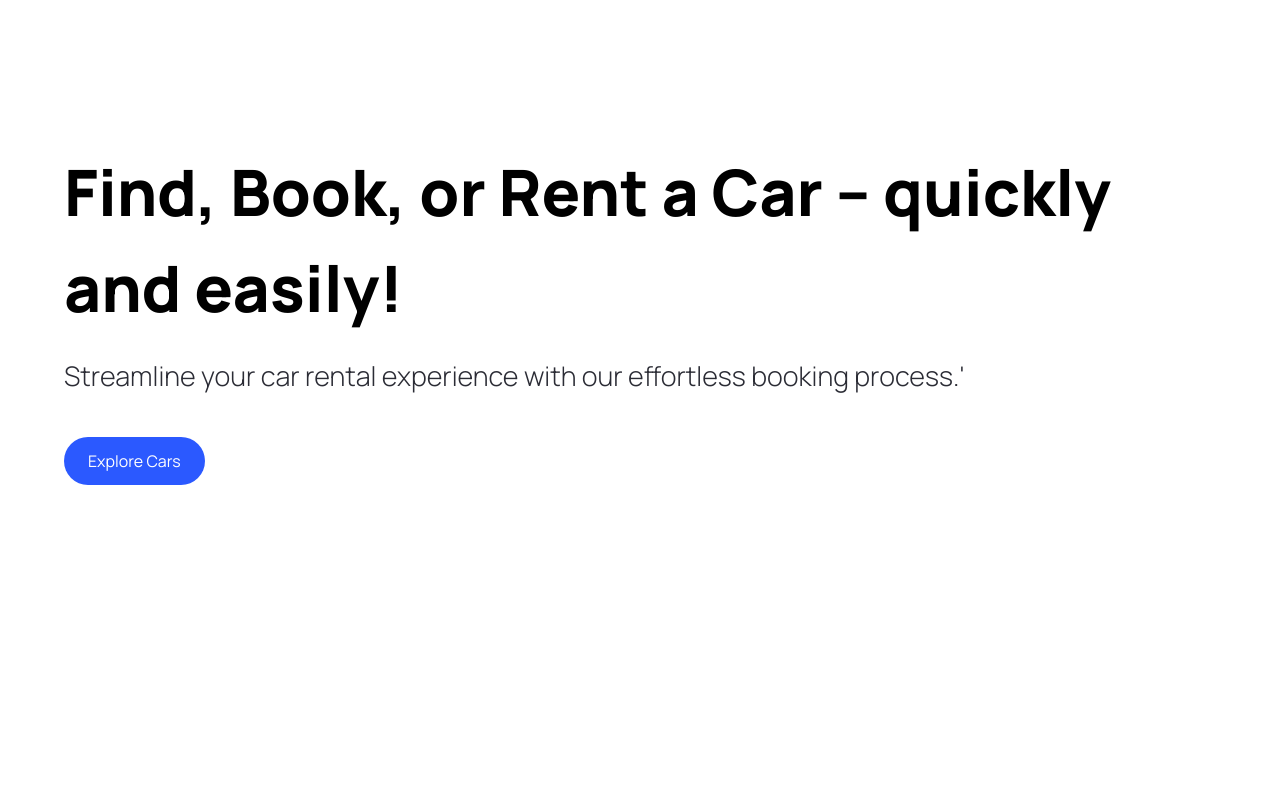
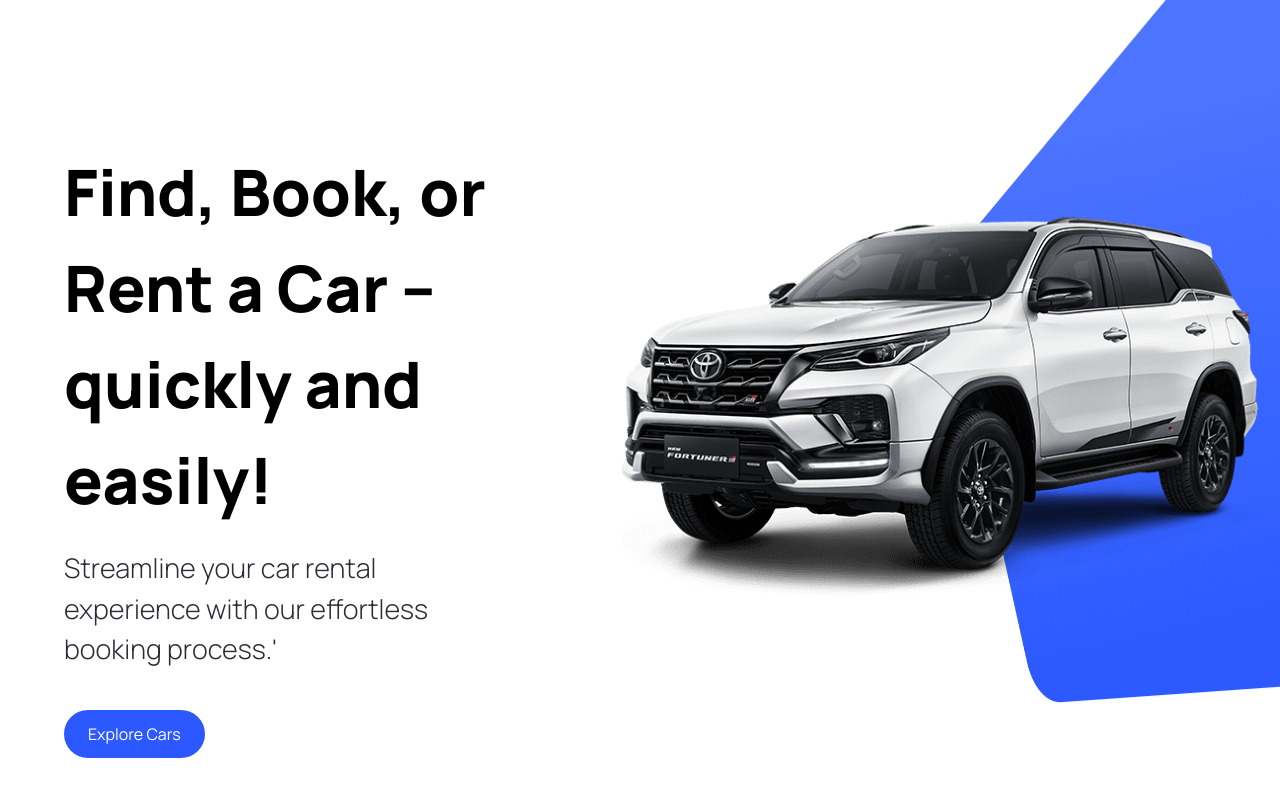
Before and after one commit to lapinRagnar/voiture-next13-2023, a Next.js app: page / in a window 1280 px wide. Shown: the top 796 px of the page. Built offline with nearby package versions, Linux system fonts and the light colour scheme.

Commit message:
ajout Image

```diff
--- a/app/page.tsx
+++ b/app/page.tsx
@@ -1,5 +1,5 @@
 import { Hero } from "@/components/"
-import Image from "next/image"
+// import Image from "next/image"
 
 export default function Home() {
   return (
--- a/components/Hero.tsx
+++ b/components/Hero.tsx
@@ -1,6 +1,7 @@
 "use client"
 
 import React from 'react'
+import Image from "next/image"
 import { CustomButton } from '@/components'
 
 const Hero = () => {
@@ -20,11 +21,12 @@ const Hero = () => {
           handleClick={() => {handleScroll}}
         />
       </div>
-      {/* <div className='hero__image-container'>
+      <div className='hero__image-container'>
         <div className='hero__image'>
-
+          <Image src="/hero.png" alt="hero" fill className='object-contain'/>
+          <div className='hero__image-overlay'></div>
         </div>
-      </div> */}
+      </div>
 
     </div>
   )
```
